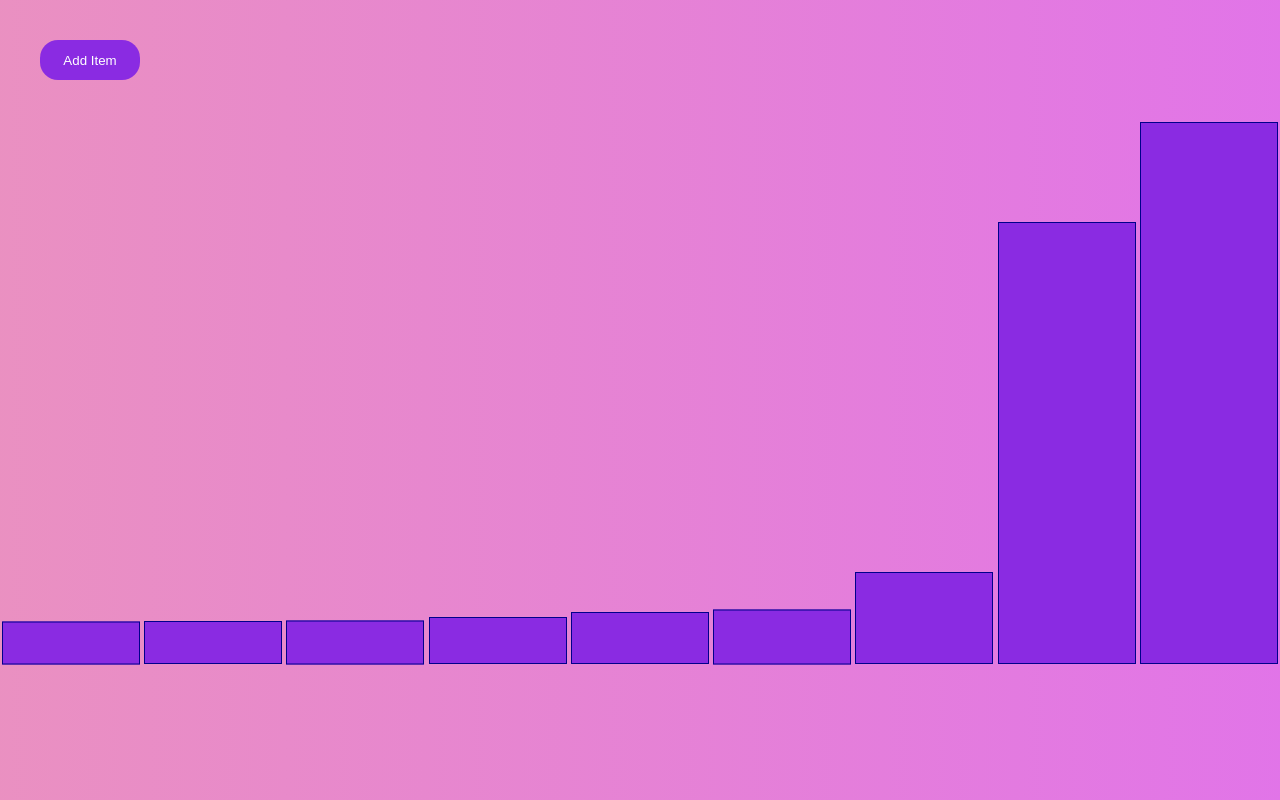
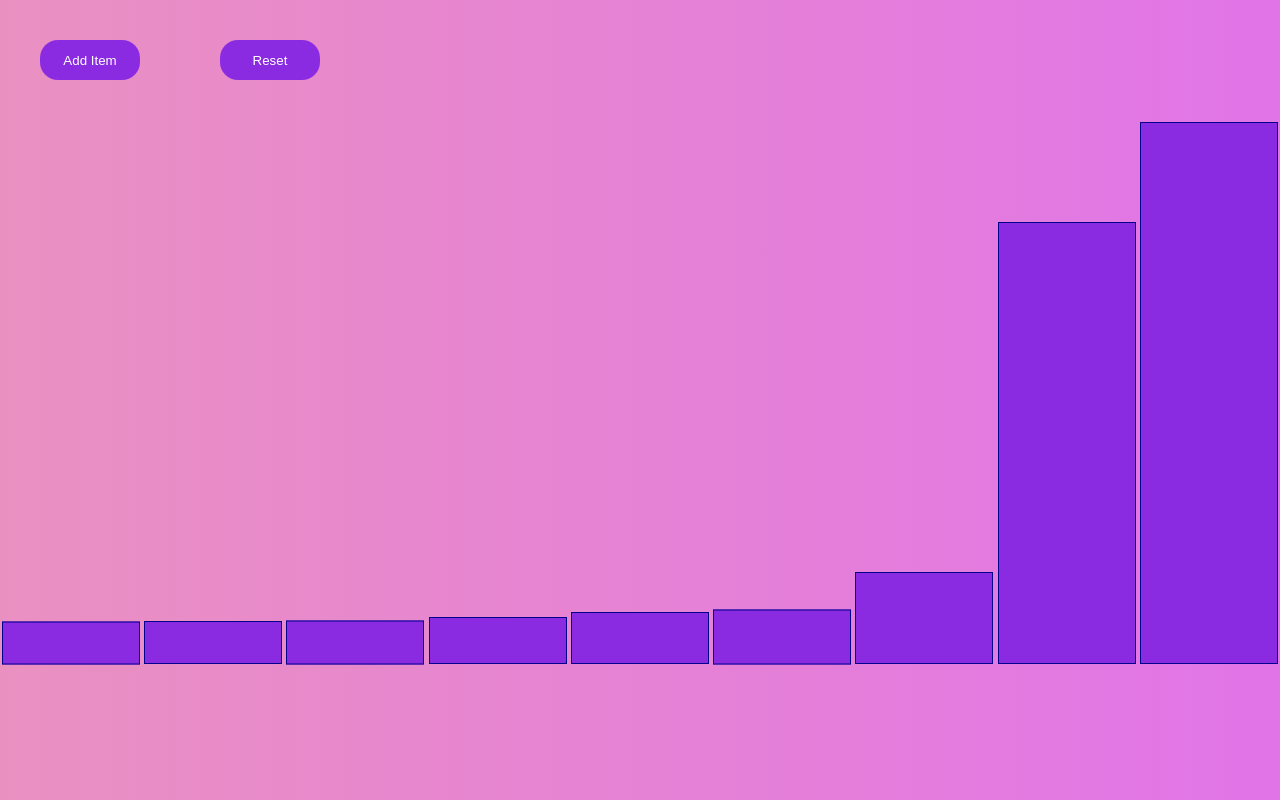
Before and after one commit to licebeam/d3-experiment, a React (Create React App) app: page / in a window 1280 px wide. Built offline with nearby package versions, Linux system fonts and the light colour scheme.

Commit message:
added reset state button

```diff
--- a/src/App.js
+++ b/src/App.js
@@ -54,6 +54,7 @@ const Container = styled.div`
       background: blueviolet;
       color: white;
       transition: .2s all;
+      &:focus{outline: 0}
       &:hover{
         width: 110px;
         height: 50px;
@@ -114,7 +115,12 @@ class App extends Component {
       })
     }
   }
-
+  resetChart = () => {
+    this.setState({
+      fakeDataArr: [
+        1, 2, 3, 10, 20, 100, 1000, 25, 800,
+      ],})
+  }
   componentDidMount() {
     this.createBarChart();
   }
@@ -132,6 +138,7 @@ class App extends Component {
       <Container>
         <div className='button-container'>
           <button className='add-button' onClick={() => this.addItemToChart()}>Add Item</button>
+          <button className='add-button' onClick={() => this.resetChart()}>Reset</button>
         </div>
 
         <div className="App" />
```
